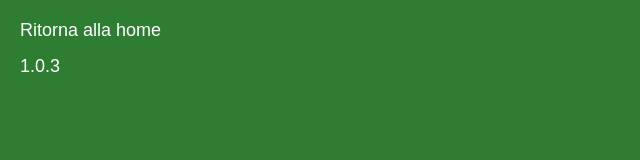
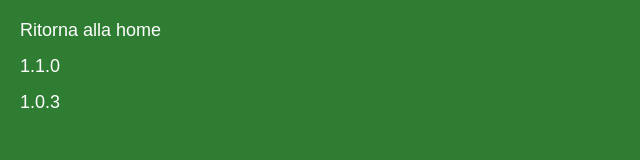
Before and after one commit to DeMENIGECO/dromilang, a plain HTML site: page docs/menubar.html in a window 1280 px wide. Shown: the full height of the page, 0-640 px from the left. Drawn offline with Linux system fonts and the light colour scheme.

Commit message:
Update menubar.html

```diff
--- a/docs/menubar.html
+++ b/docs/menubar.html
@@ -37,6 +37,7 @@ a:hover {
 
 <div class="menu">
   <a href="#" onclick="vaiA('../index.html')">Ritorna alla home</a>
+    <a href="#" onclick="vaiA('110/')">1.1.0</a>
   <a href="#" onclick="vaiA('103/')">1.0.3</a>
 
   <script>
```
